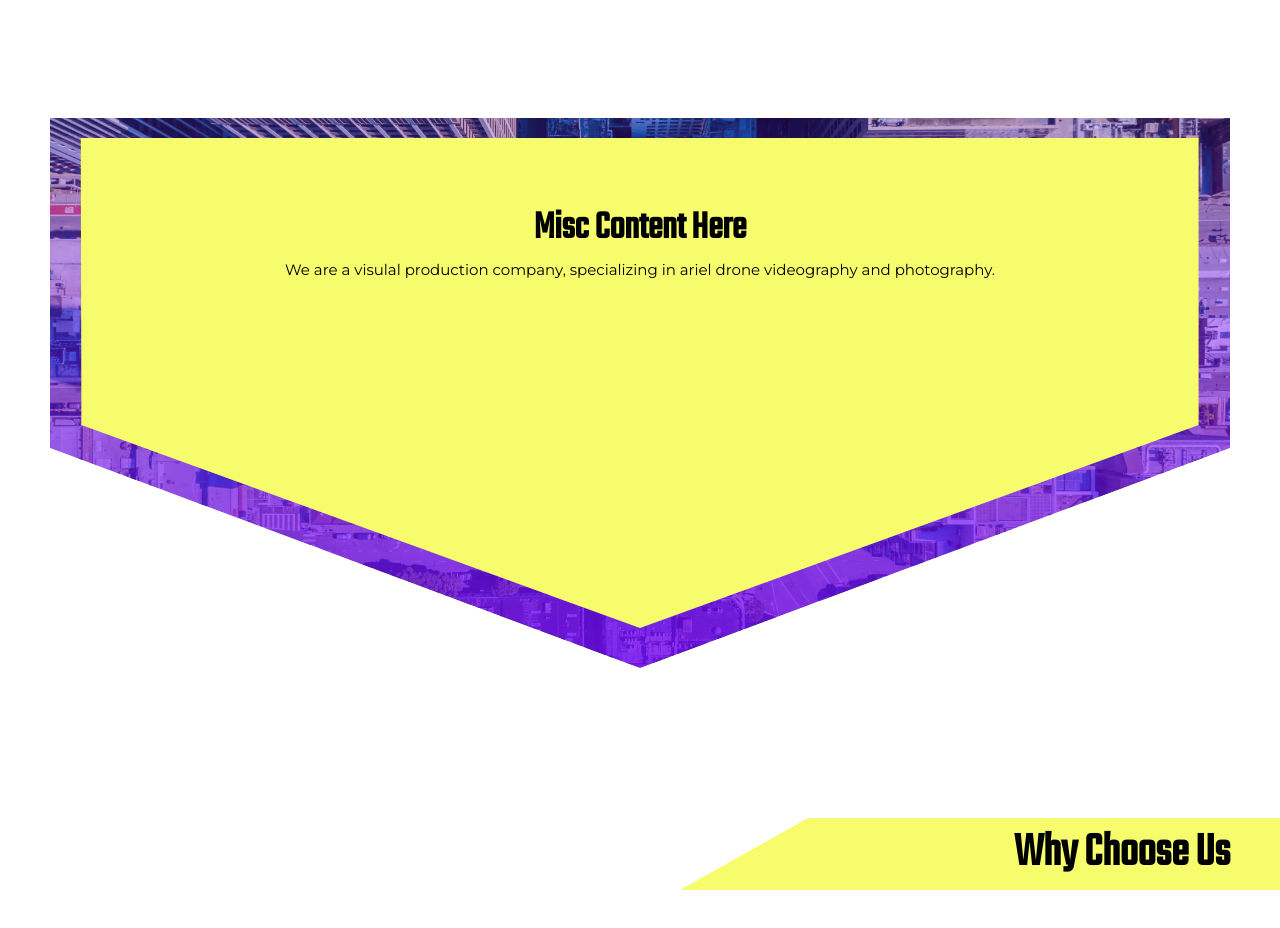
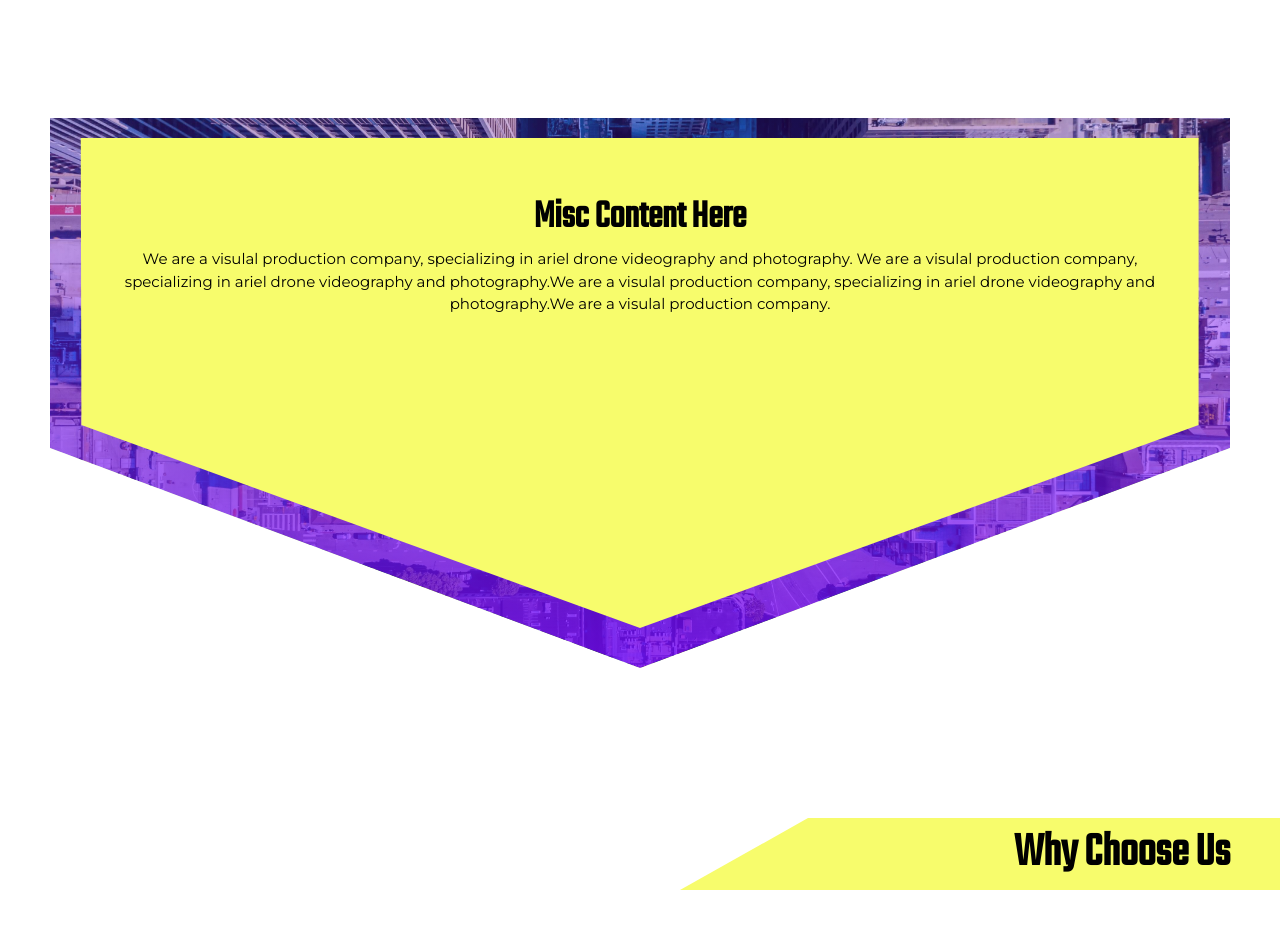
Before and after one commit to ChristianWare/templateOne, a Next.js app: page / in a window 1280 px wide. Shown: the part 1940-2868 px from the top of the page. Built offline with nearby package versions, Linux system fonts and the light colour scheme.

Commit message:
Misc. Section Update

```diff
--- a/src/comps/Misc.js
+++ b/src/comps/Misc.js
@@ -1,5 +1,4 @@
 import styles from "./Misc.module.css";
-import Button from "./utils/Button";
 import Image from "next/image";
 import img1 from "../../public/images/bg.jpg";
 
@@ -20,7 +19,10 @@ function Misc() {
             <h3>Misc Content Here</h3>
             <p lang='en'>
               We are a visulal production company, specializing in ariel drone
-              videography and photography.
+              videography and photography. We are a visulal production company,
+              specializing in ariel drone videography and photography.We are a
+              visulal production company, specializing in ariel drone
+              videography and photography.We are a visulal production company.
             </p>
           </div>
         </div>
--- a/src/comps/Misc.module.css
+++ b/src/comps/Misc.module.css
@@ -38,13 +38,12 @@
     background-color: var(--accent2);
     height: 495px;
     width: 100%;
-    padding: 2rem;
-    padding-bottom: 31rem;
+    padding: 5rem;
     clip-path: polygon(0% -1000%, 99% 0%, 99% 58%, 50% 99%, 1% 58%);
     display: flex;
     flex-direction: column;
     align-items: center;
-    justify-content: center;
+    justify-content: flex-start;
 }
 
 .infoBox h3 {
```
